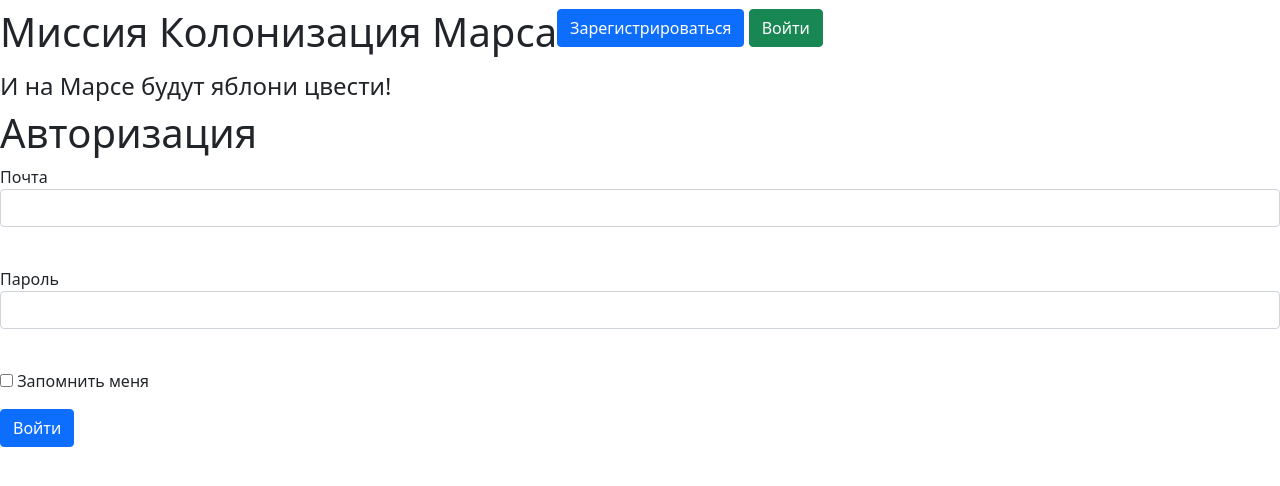
After one commit to Ysmur/mars_2023, a Flask app: page /login in a window 1280 px wide. The commit adds this page. Shown: the top 486 px of the page. Run offline with Flask 2, Linux system fonts and the light colour scheme.

Commit message:
Авторизация пользователя на сервере

```diff
--- a/BD/data/users.py
+++ b/BD/data/users.py
@@ -1,12 +1,13 @@
 import datetime
 import sqlalchemy
+from flask_login import UserMixin
 from sqlalchemy import orm
 from werkzeug.security import generate_password_hash, check_password_hash
 
 from .db_session import SqlAlchemyBase
 
 
-class User(SqlAlchemyBase):
+class User(SqlAlchemyBase, UserMixin):
     __tablename__ = 'users'
 
     id = sqlalchemy.Column(sqlalchemy.Integer,
--- a/BD/form.py
+++ b/BD/form.py
@@ -10,3 +10,10 @@ class RegisterForm(FlaskForm):
     name = StringField('Имя пользователя', validators=[DataRequired()])
     about = TextAreaField("Немного о себе")
     submit = SubmitField('Войти')
+
+
+class LoginForm(FlaskForm):
+    email = EmailField('Почта', validators=[DataRequired()])
+    password = PasswordField('Пароль', validators=[DataRequired()])
+    remember_me = BooleanField('Запомнить меня')
+    submit = SubmitField('Войти')
--- a/BD/main.py
+++ b/BD/main.py
@@ -4,10 +4,19 @@ from flask import Flask, render_template, redirect
 from data import db_session
 from data.users import User
 from data.jobs import Jobs
-from form import RegisterForm
+from form import LoginForm, RegisterForm
+from flask_login import LoginManager, login_user, logout_user, login_required
 
 app = Flask(__name__)
 app.config['SECRET_KEY'] = 'yandexlyceum_secret_key'
+login_manager = LoginManager()
+login_manager.init_app(app)
+
+
+@login_manager.user_loader
+def load_user(user_id):
+    db_sess = db_session.create_session()
+    return db_sess.query(User).get(user_id)
 
 @app.route('/')
 def index():
@@ -15,6 +24,27 @@ def index():
     jobs = db_sess.query(Jobs).all()
 
     return render_template('journal_work.html', title="start", jobs=jobs)
+
+
+@app.route('/login', methods=['GET', 'POST'])
+def login():
+    form = LoginForm()
+    if form.validate_on_submit():
+        db_sess = db_session.create_session()
+        user = db_sess.query(User).filter(User.email == form.email.data).first()
+        if user and user.check_password(form.password.data):
+            login_user(user, remember=form.remember_me.data)
+            return redirect("/")
+        return render_template('login.html',
+                               message="Неправильный логин или пароль",
+                               form=form)
+    return render_template('login.html', title='Авторизация', form=form)
+
+@app.route('/logout')
+@login_required
+def logout():
+    logout_user()
+    return redirect("/")
 
 @app.route('/register', methods=['GET', 'POST'])
 def register():
--- a/BD/templates/base.html
+++ b/BD/templates/base.html
@@ -13,7 +13,17 @@
     <title>{{ title }}</title>
     </head>
     <body>
-       <h1> Миссия Колонизация Марса </h1>
+    <nav class="navbar navbar-expand-lg bg-body-tertiary">
+        <h1> Миссия Колонизация Марса </h1>
+    {% if current_user.is_authenticated %}
+    <a class="navbar-brand" href="/logout">{{ current_user.name }}</a>
+{% else %}
+    <p>
+        <a class="btn btn-primary " href="/register">Зарегистрироваться</a>
+        <a class="btn btn-success" href="/login">Войти</a>
+    </p>
+{% endif %}</nav>
+
        <h4>И на Марсе будут яблони цвести!</h4>
        {% block content %} {% endblock %}
     </body>
--- /dev/null
+++ b/BD/templates/login.html
@@ -0,0 +1,29 @@
+{% extends "base.html" %}
+
+{% block content %}
+    <h1>Авторизация</h1>
+    <form action="" method="post">
+        {{ form.hidden_tag() }}
+        <p>
+            {{ form.email.label }}<br>
+            {{ form.email(class="form-control", type="email") }}<br>
+            {% for error in form.email.errors %}
+                <div class="alert alert-danger" role="alert">
+                    {{ error }}
+                </div>
+            {% endfor %}
+        </p>
+        <p>
+            {{ form.password.label }}<br>
+            {{ form.password(class="form-control", type="password") }}<br>
+            {% for error in form.password.errors %}
+                <div class="alert alert-danger" role="alert">
+                    {{ error }}
+                </div>
+            {% endfor %}
+        </p>
+        <p>{{ form.remember_me() }} {{ form.remember_me.label }}</p>
+        <p>{{ form.submit(type="submit", class="btn btn-primary") }}</p>
+        <div>{{ message }}</div>
+    </form>
+{% endblock %}
```
